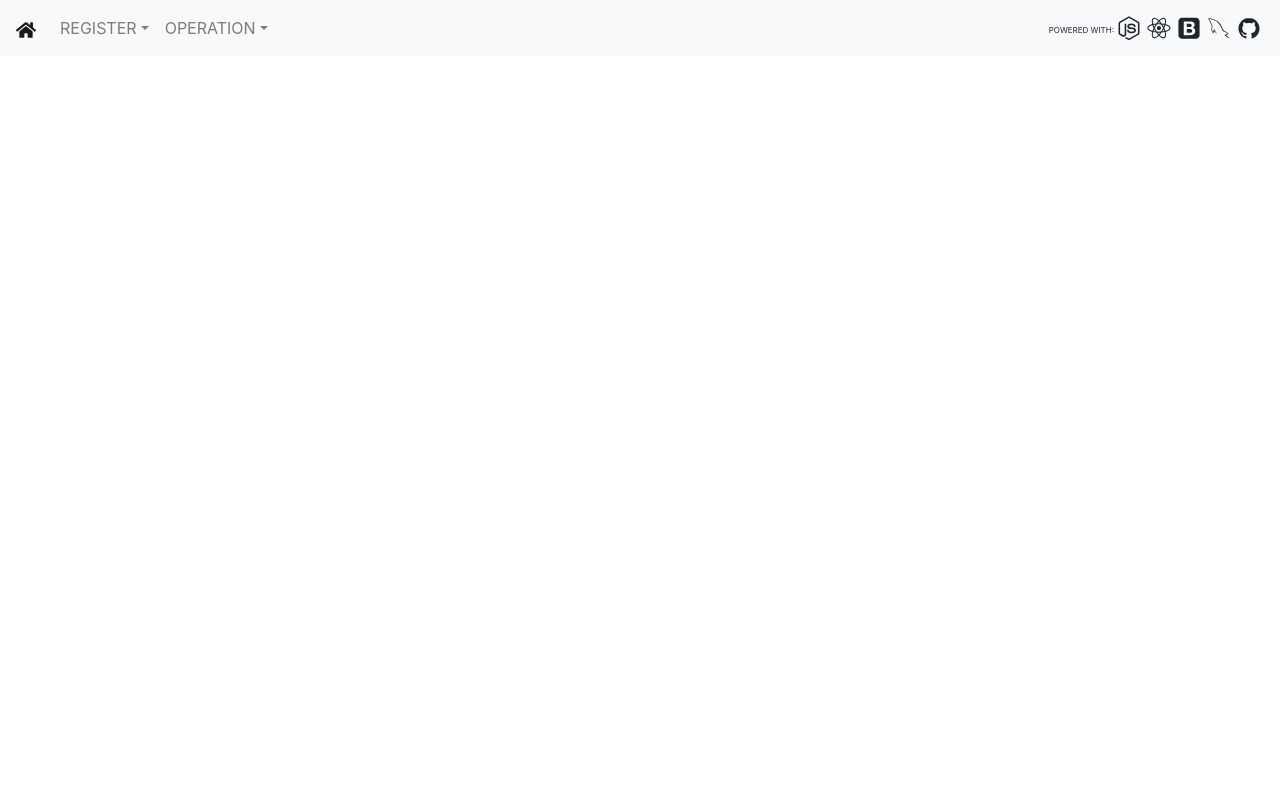
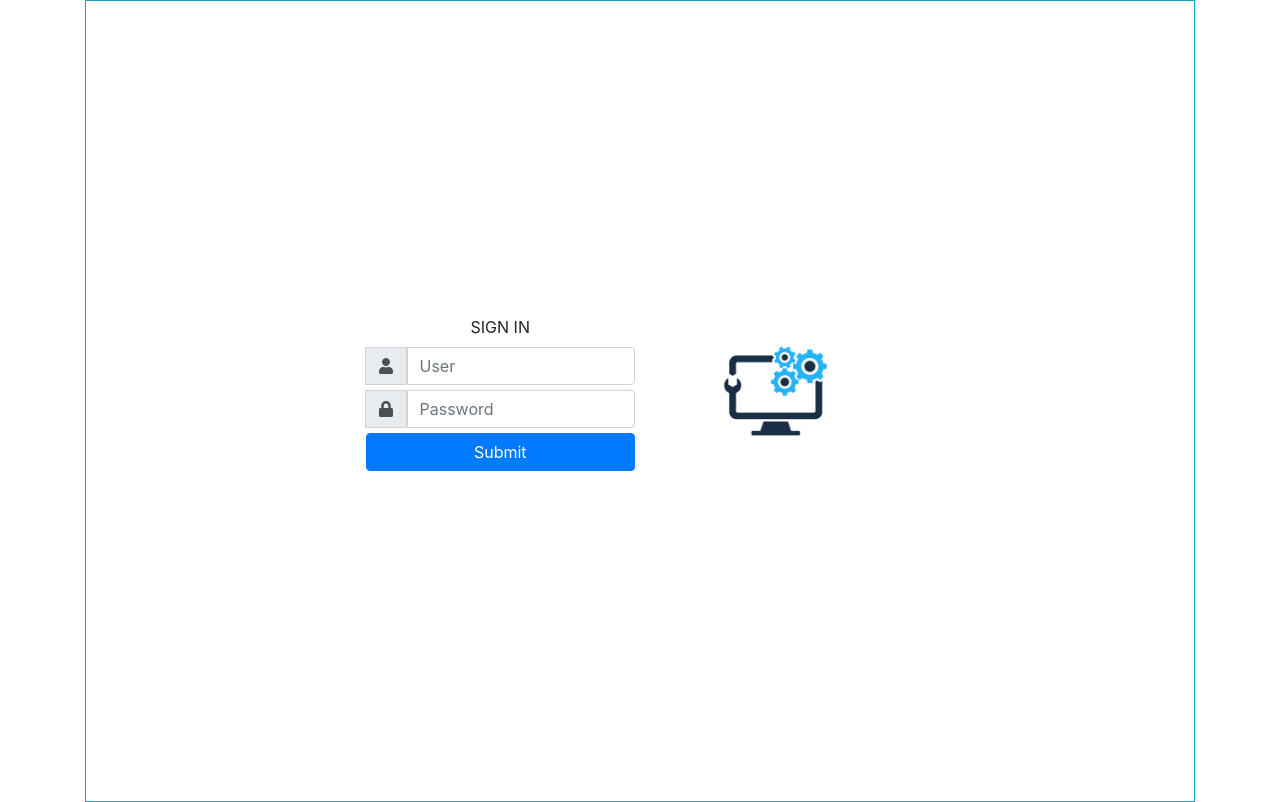
Before and after one commit to Franklim/wop, a React (Create React App) app in the folder wop-application/: page / in a window 1280 px wide. Built offline with nearby package versions, Linux system fonts and the light colour scheme.

Commit message:
Create page login style.

```diff
--- /dev/null
+++ b/wop-application/src/pages/login/index.js
@@ -0,0 +1,39 @@
+import React from 'react'
+import {Container,Form,Col,Button,Image,InputGroup} from 'react-bootstrap'
+import Logo from '../../assets/logo.png'
+import {FaLock,FaUser} from 'react-icons/fa'
+
+function Login(){
+    return(
+    <Container>
+        <Form className="border border-info" >
+            <Form.Row style={{display:'flex',justifyContent:"center", alignItems:"center",height: '100vh'}}>
+                <Form.Group as={Col} md="3">
+                    <Form.Label style={{display:'flex',justifyContent:"center"}}>SIGN IN</Form.Label>
+
+                    <InputGroup>
+                        <InputGroup.Append>
+                            <InputGroup.Text id="user"><FaUser/></InputGroup.Text>
+                        </InputGroup.Append>
+                        <Form.Control require aria-describedby="user" placeholder="User"/>
+                    </InputGroup>
+
+                    <InputGroup style={{marginTop:5}}>
+                        <InputGroup.Append>
+                            <InputGroup.Text id="password"><FaLock/></InputGroup.Text>
+                        </InputGroup.Append>
+                        <Form.Control require aria-describedby="password" placeholder="Password"/>
+                    </InputGroup>
+
+                    <Button style={{width:"100%", marginTop:5}}>Submit</Button>
+                </Form.Group>
+                <Form.Group style={{display:'flex',justifyContent:"center"}} as={Col} md="3">
+                    <Image style={{width:"50%"}} src={Logo} rounded />
+                </Form.Group>
+            </Form.Row>
+        </Form>
+    </Container>
+    );
+}
+
+export default Login;
--- a/wop-application/src/routes.js
+++ b/wop-application/src/routes.js
@@ -4,13 +4,15 @@ import Home from './pages/home'
 import Groups from './pages/groups'
 import Persons from './pages/persons'
 import Users from './pages/users'
+import Login from './pages/login'
 
 
 function Routes(){
     return(
         <BrowserRouter>
             <Switch>
-                <Route path="/" exact component= {Home} />
+                <Route path="/" exact component= {Login} />
+                <Route path="/home" component= {Home} />
                 <Route path="/groups" component= {Groups} />
                 <Route path="/persons" component= {Persons} />
                 <Route path="/users" component= {Users} />
```
Also changed, not shown: wop-application/src/assets/logo.png (added).
